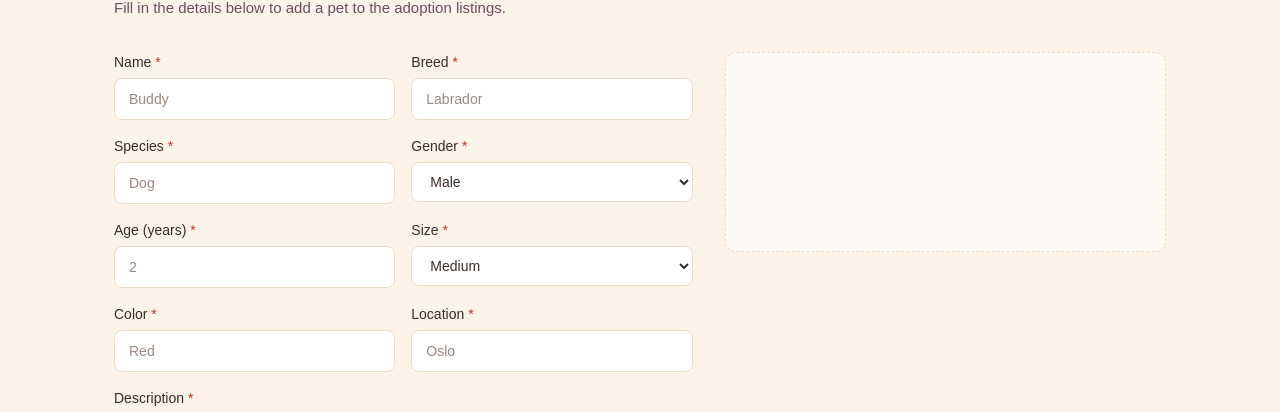
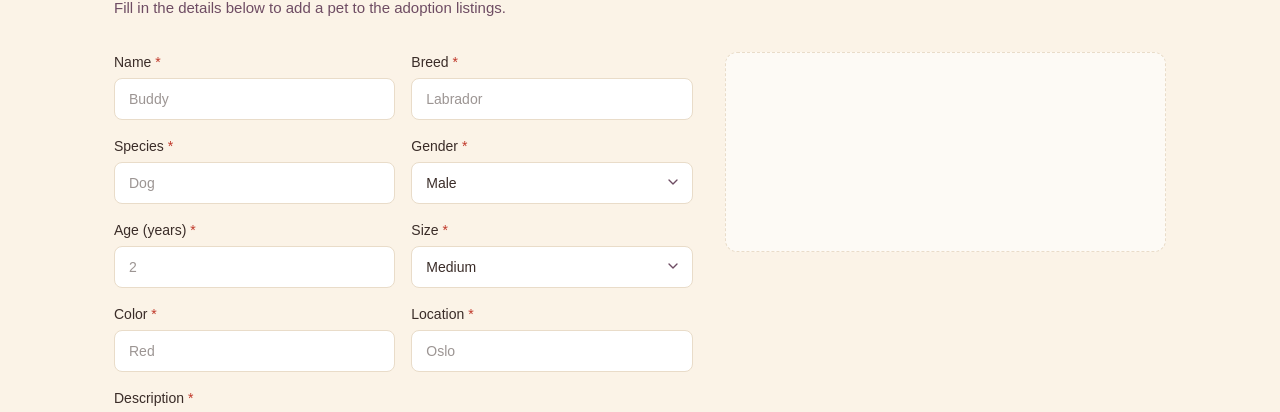
Before and after one commit to Mortmeister/Pet-adoption-app, a React (Vite) app: page /manage/pets/create in a window 1280 px wide. Shown: the part 170-582 px from the top of the page. Built offline with nearby package versions, Linux system fonts and the light colour scheme; no server answers; sample sign-in values are in the browser's storage.

Commit message:
Fixed broken layout on safari and firefox

```diff
--- a/src/components/layout/PetCard.tsx
+++ b/src/components/layout/PetCard.tsx
@@ -34,7 +34,7 @@ export function PetCard({ pet, badge }: PetCardProps) {
 
       <div className="flex flex-1 flex-col gap-2 p-4">
         <div>
-          <p className="font-heading text-base font-semibold text-(--color-text)">
+          <p className="font-heading text-lg font-semibold text-(--color-text)">
             {pet.name}
           </p>
 
--- a/src/components/layout/ProfilePetCard.tsx
+++ b/src/components/layout/ProfilePetCard.tsx
@@ -36,7 +36,7 @@ export function ProfilePetCard({ pet, badge, onDelete }: ProfilePetCardProps) {
       </Link>
 
       <div className="px-3 py-2.5">
-        <p className="mb-0.5 font-heading text-sm font-semibold text-(--color-text)">
+        <p className="mb-0.5 font-heading text-lg font-semibold text-(--color-text)">
           {pet.name}
         </p>
 
--- a/src/pages/HomePage.tsx
+++ b/src/pages/HomePage.tsx
@@ -274,7 +274,7 @@ export default function HomePage() {
       </section>
 
       <section className="w-full border-y border-(--color-border) bg-(--color-surface) px-6 py-10 justify-items-center">
-        <div className="grid w-full grid-cols-2 gap-6 md:grid-cols-4 max-w-275">
+        <div className="grid w-full grid-cols-2 gap-6 md:grid-cols-4 max-w-275 mx-auto">
           {[
             { value: `${getAvailablePetsLength}`, label: "Pets available" },
             { value: `${getAdoptedPetsLength}`, label: "Adopted this month" },
@@ -282,7 +282,7 @@ export default function HomePage() {
             { value: "100%", label: "Free to browse" },
           ].map(({ value, label }) => (
             <div key={label} className="text-center">
-              <p className="mb-1 font-bold leading-none text-(--color-primary) font-heading text-3xl">
+              <p className="mb-1 font-bold leading-none text-(--color-primary) font-heading text-4xl">
                 {value}
               </p>
               <p className="text-[13px] text-(--color-text-muted)">{label}</p>
--- a/src/pages/managePets/CreatePetPage.tsx
+++ b/src/pages/managePets/CreatePetPage.tsx
@@ -1,6 +1,6 @@
 import { useState } from "react";
 import { Link, useNavigate } from "react-router-dom";
-import { Check } from "lucide-react";
+import { Check, ChevronDown } from "lucide-react";
 import { useForm } from "react-hook-form";
 import { type CreatePetFormData } from "../../types/pets";
 import { useAuth } from "../../hooks/useAuth";
@@ -105,7 +105,7 @@ export default function CreatePetPage() {
                 <input
                   type="text"
                   placeholder="Buddy"
-                  className="w-full rounded-lg border border-(--color-border) bg-(--color-surface) px-3.5 py-2.5 text-sm text-(--color-text) placeholder:text-(--color-text-subtle) transition-colors duration-300 focus:border-(--color-primary) focus:outline-none"
+                  className="form-input"
                   {...register("name", {
                     required: "Name is required",
                     minLength: {
@@ -130,7 +130,7 @@ export default function CreatePetPage() {
                 <input
                   type="text"
                   placeholder="Labrador"
-                  className="w-full rounded-lg border border-(--color-border) bg-(--color-surface) px-3.5 py-2.5 text-sm text-(--color-text) placeholder:text-(--color-text-subtle) transition-colors duration-300 focus:border-(--color-primary) focus:outline-none"
+                  className="form-input"
                   {...register("breed", {
                     required: "Breed is required",
                     minLength: {
@@ -157,7 +157,7 @@ export default function CreatePetPage() {
                 <input
                   type="text"
                   placeholder="Dog"
-                  className="w-full rounded-lg border border-(--color-border) bg-(--color-surface) px-3.5 py-2.5 text-sm text-(--color-text) placeholder:text-(--color-text-subtle) transition-colors duration-300 focus:border-(--color-primary) focus:outline-none"
+                  className="form-input"
                   {...register("species", {
                     required: "Species is required",
                     minLength: {
@@ -180,14 +180,20 @@ export default function CreatePetPage() {
                 <label className="mb-1.5 block text-sm font-medium text-(--color-text)">
                   Gender <span className="text-(--color-danger)">*</span>
                 </label>
+                <div className="flex justify-between relative">
                   <select
-                  className={`cursor-pointer w-full rounded-lg border border-(--color-border) bg-(--color-surface) px-3.5 py-2.5 text-sm text-(--color-text) placeholder:text-(--color-text-subtle) transition-colors duration-300 focus:border-(--color-primary) focus:outline-none"`}
+                    className="form-input appearance-none cursor-pointer"
                     {...register("gender", { required: "Gender is required" })}
                   >
                     <option value="Male">Male</option>
                     <option value="Female">Female</option>
                     <option value="Unknown">Unknown</option>
                   </select>
+                  <ChevronDown
+                    size={16}
+                    className="pointer-events-none absolute right-3 top-3 text-(--color-text-muted)"
+                  />
+                </div>
                 {errors.gender && (
                   <p className="form-error-msg">{errors.gender.message}</p>
                 )}
@@ -203,7 +209,7 @@ export default function CreatePetPage() {
                   min="0"
                   max="50"
                   placeholder="2"
-                  className="w-full rounded-lg border border-(--color-border) bg-(--color-surface) px-3.5 py-2.5 text-sm text-(--color-text) placeholder:text-(--color-text-subtle) transition-colors duration-300 focus:border-(--color-primary) focus:outline-none"
+                  className="form-input"
                   {...register("age", {
                     required: "Age is required",
                     min: { value: 0, message: "Age must be 0 or greater" },
@@ -219,14 +225,20 @@ export default function CreatePetPage() {
                 <label className="mb-1.5 block text-sm font-medium text-(--color-text)">
                   Size <span className="text-(--color-danger)">*</span>
                 </label>
+                <div className="flex justify-between relative">
                   <select
-                  className={`cursor-pointer w-full rounded-lg border border-(--color-border) bg-(--color-surface) px-3.5 py-2.5 text-sm text-(--color-text) placeholder:text-(--color-text-subtle) transition-colors duration-300 focus:border-(--color-primary) focus:outline-none"`}
+                    className="form-input appearance-none cursor-pointer"
                     {...register("size", { required: "Size is required" })}
                   >
                     <option value="Small">Small</option>
                     <option value="Medium">Medium</option>
                     <option value="Large">Large</option>
                   </select>
+                  <ChevronDown
+                    size={16}
+                    className="pointer-events-none absolute right-3 top-3 text-(--color-text-muted)"
+                  />
+                </div>
                 {errors.size && (
                   <p className="form-error-msg">{errors.size.message}</p>
                 )}
@@ -241,7 +253,7 @@ export default function CreatePetPage() {
                 <input
                   type="text"
                   placeholder="Red"
-                  className="w-full rounded-lg border border-(--color-border) bg-(--color-surface) px-3.5 py-2.5 text-sm text-(--color-text) placeholder:text-(--color-text-subtle) transition-colors duration-300 focus:border-(--color-primary) focus:outline-none"
+                  className="form-input"
                   {...register("color", {
                     required: "Color is required",
                     minLength: {
@@ -266,7 +278,7 @@ export default function CreatePetPage() {
                 <input
                   type="text"
                   placeholder="Oslo"
-                  className="w-full rounded-lg border border-(--color-border) bg-(--color-surface) px-3.5 py-2.5 text-sm text-(--color-text) placeholder:text-(--color-text-subtle) transition-colors duration-300 focus:border-(--color-primary) focus:outline-none"
+                  className="form-input"
                   {...register("location", {
                     required: "Location is required",
                     minLength: {
@@ -309,7 +321,7 @@ export default function CreatePetPage() {
               </label>
               <input
                 type="url"
-                className="w-full rounded-lg border border-(--color-border) bg-(--color-surface) px-3.5 py-2.5 text-sm text-(--color-text) placeholder:text-(--color-text-subtle) transition-colors duration-300 focus:border-(--color-primary) focus:outline-none"
+                className="form-input"
                 {...register("image.url", {
                   required: "Image url is required",
                 })}
@@ -327,7 +339,7 @@ export default function CreatePetPage() {
               </label>
               <input
                 type="text"
-                className="w-full rounded-lg border border-(--color-border) bg-(--color-surface) px-3.5 py-2.5 text-sm text-(--color-text) placeholder:text-(--color-text-subtle) transition-colors duration-300 focus:border-(--color-primary) focus:outline-none"
+                className="form-input"
                 {...register("image.alt", {})}
               />
             </div>
--- a/src/pages/profile/ProfilePage.tsx
+++ b/src/pages/profile/ProfilePage.tsx
@@ -135,7 +135,7 @@ export default function ProfilePage() {
 
   return (
     <div className="flex flex-1 flex-col">
-      <div className="relative h-50 overflow-hidden bg-(--color-secondary)">
+      <div className="relative h-100 overflow-hidden bg-(--color-secondary)">
         {bannerUrl && (
           <img src={bannerUrl} alt="" className="h-full w-full object-cover" />
         )}
--- a/src/styles/index.css
+++ b/src/styles/index.css
@@ -173,3 +173,7 @@ a.active {
 .form-error-msg {
   color: var(--color-danger);
 }
+
+.form-input {
+  @apply w-full rounded-lg border border-(--color-border) bg-(--color-surface) px-3.5 py-2.5 text-sm text-(--color-text) transition-colors duration-300 focus:border-(--color-primary) focus:outline-none;
+}
```
Also changed, not shown: src/pages/managePets/EditPetPage.tsx (+23 -11 lines). Lines whose indentation alone changed are shown as unchanged.
